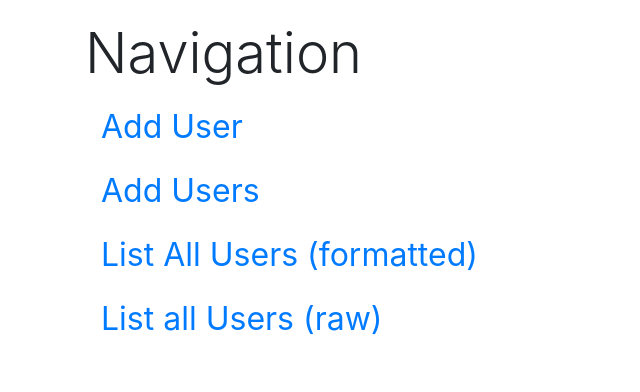
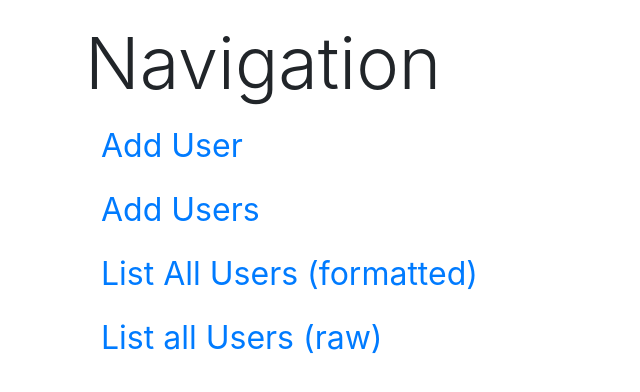
Before and after one commit to christopher4040/heroku-littletiers, a website: page public/index.html in a window 1280 px wide. Shown: the whole page, without its empty margins (0-640 px from the left). Drawn offline with nearby package versions, Linux system fonts and the light colour scheme.

Commit message:
Updating "Navigation"

```diff
--- a/public/index.html
+++ b/public/index.html
@@ -4,7 +4,7 @@
 <style> a{ font-size: 2em;} </style>
 <body>
     <main role="main" class="container" style="margin-top:20px">
-        <h1 class="display-4">Navigation</h1>
+        <h1 class="display-3">Navigation</h1>
         <ul class="nav flex-column">
             <li class="nav-item">
               <a class="nav-link active" href="addUser.html">Add User</a>
```
